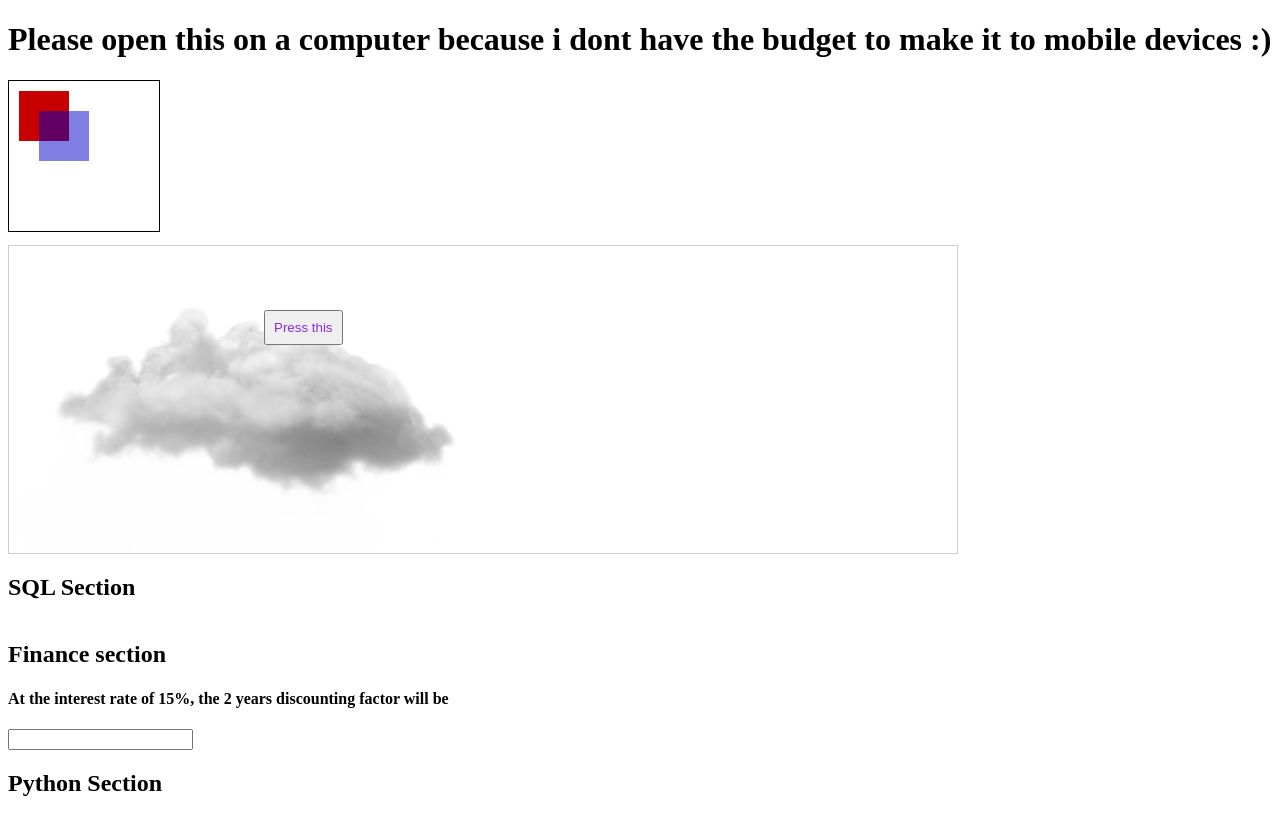
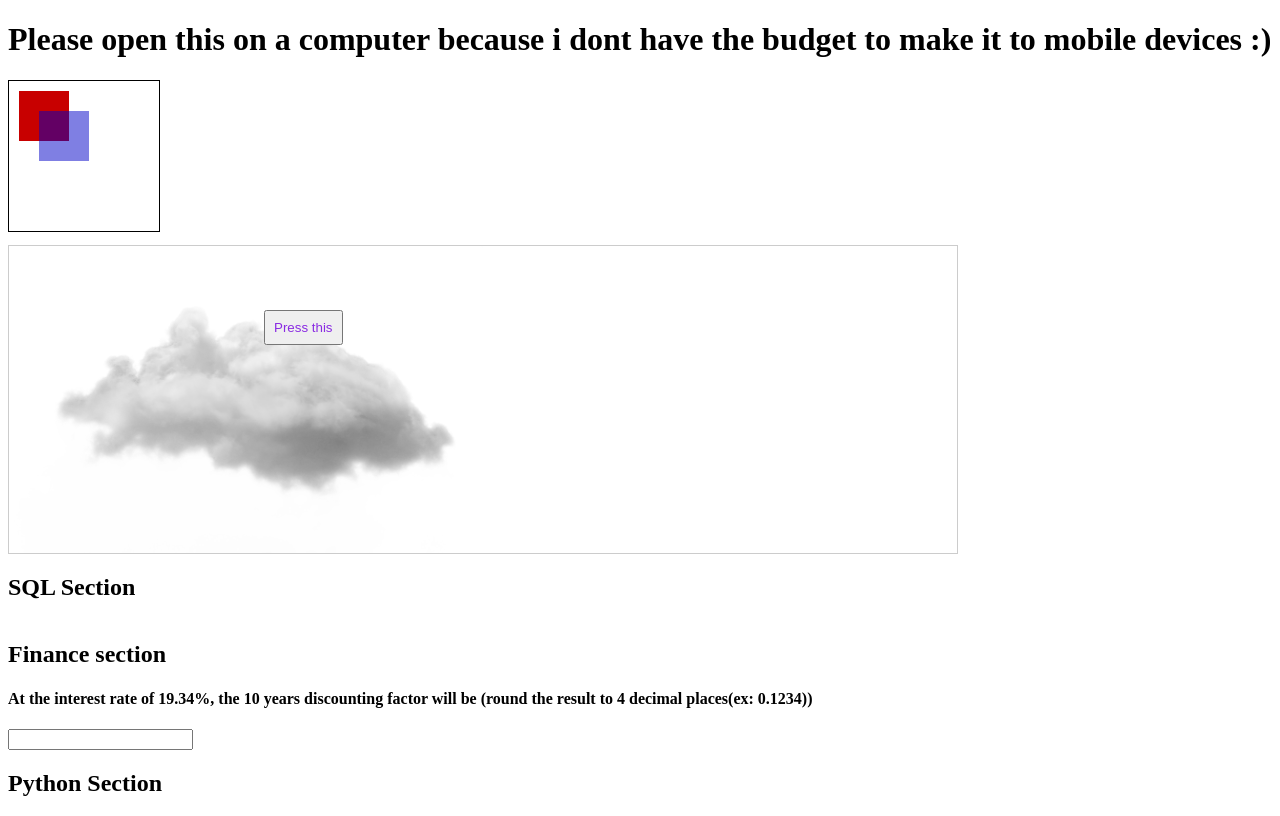
Before and after one commit to quangcrazymen/Javascript-Projects, a plain HTML site: page index.html in a window 1280 px wide. Shown: the top 816 px of the page. Drawn offline with Linux system fonts and the light colour scheme.

Commit message:
+ Update Finance section

```diff
--- a/index.html
+++ b/index.html
@@ -27,7 +27,8 @@
     <div>
       <h2>Finance section</h2>
       <h4>
-        At the interest rate of 15%, the 2 years discounting factor will be
+        At the interest rate of 19.34%, the 10 years discounting factor will be
+        (round the result to 4 decimal places(ex: 0.1234))
       </h4>
       <input id="finance-section" type="text" />
     </div>
```
